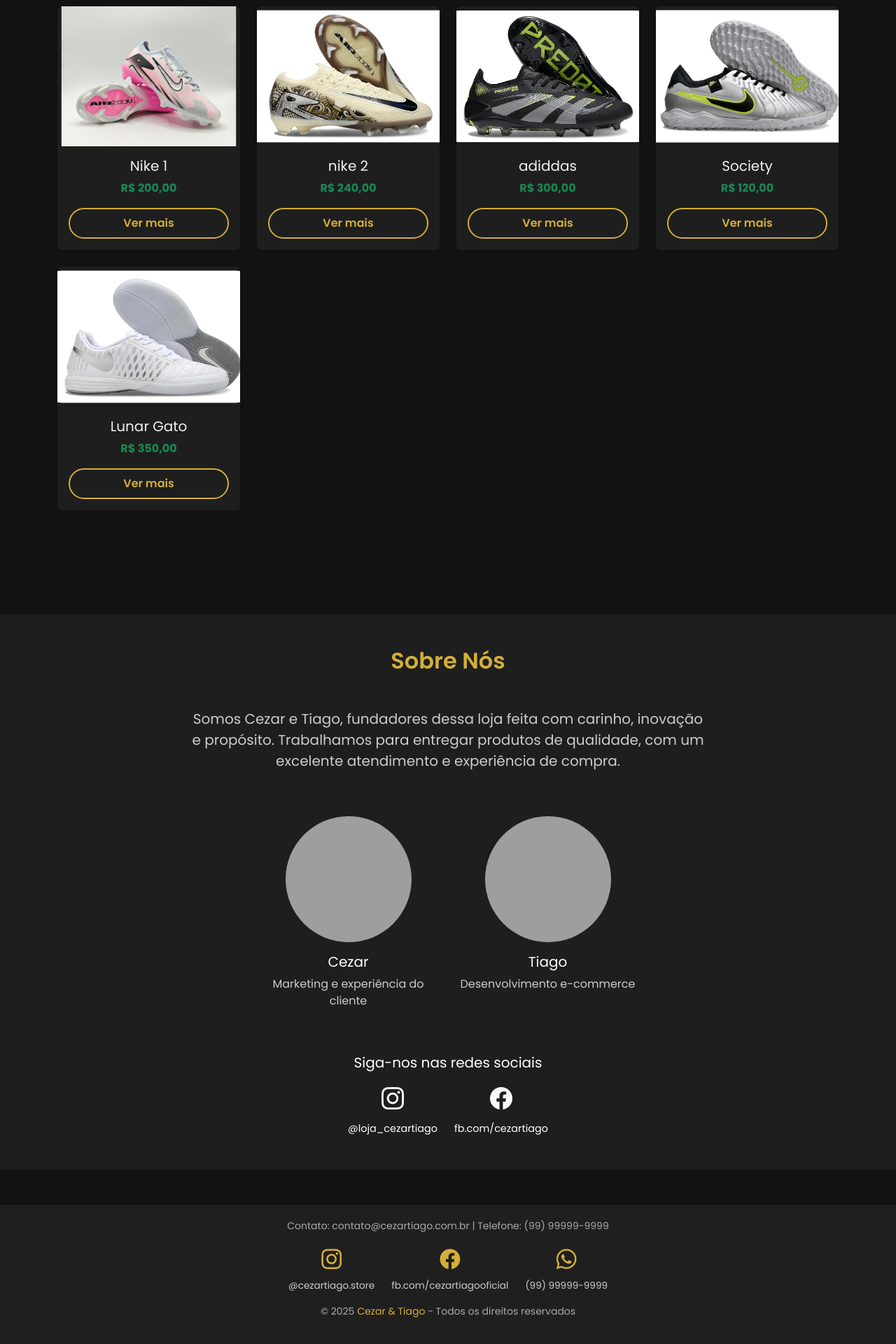
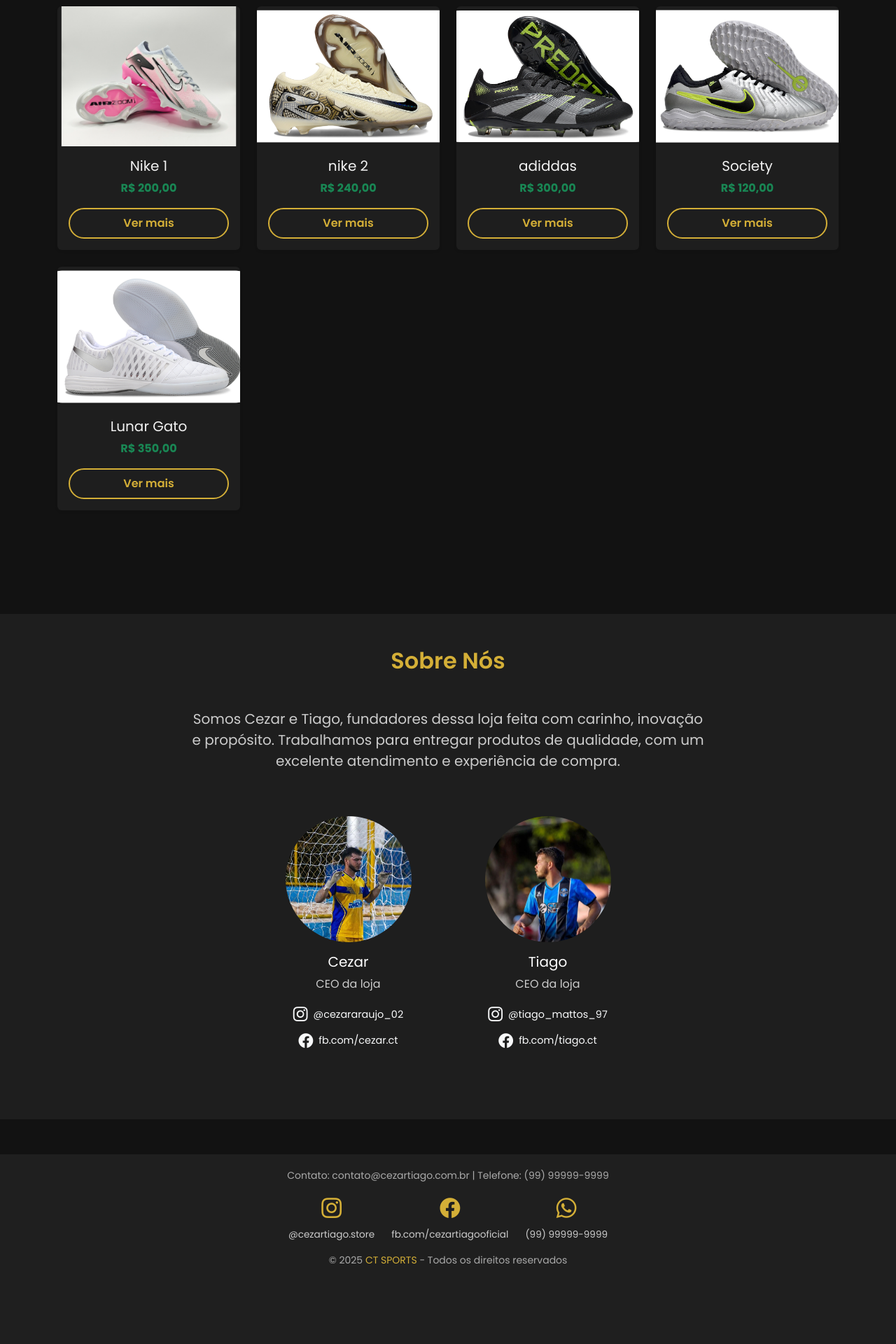
Before and after one commit to SanderleySilva/CT-SPORTS, a Django app: page / in a window 1280 px wide. Shown: the part 697-2617 px from the top of the page at 70% size. After the commit the page ends 2503 px from the top, so only its background shows below. Run offline with Django 5.2, Linux system fonts and the light colour scheme; data comes from the database, SQL or seed files in the repository; grey boxes are pictures that could not be loaded.

Commit message:
Fotos atualizadas

```diff
--- a/loja_app/templates/base.html
+++ b/loja_app/templates/base.html
@@ -215,7 +215,7 @@
       </div>
     </div>
 
-    <p>&copy; 2025 <span style="color: #d4af37;">Cezar & Tiago</span> - Todos os direitos reservados</p>
+    <p>&copy; 2025 <span style="color: #d4af37;">CT SPORTS</span> - Todos os direitos reservados</p>
   </div>
 </footer>
 
--- a/loja_app/templates/produtos/lista_produtos.html
+++ b/loja_app/templates/produtos/lista_produtos.html
@@ -37,47 +37,60 @@
 </section>
 
 <!-- Sobre -->
+{% load static %}
 <section class="py-5 text-white" id="sobre" style="background-color: #1e1e1e; padding-top: 100px; padding-bottom: 100px;">
   <div class="container">
     <h2 class="text-center mb-5">Sobre Nós</h2>
 
     <div class="row justify-content-center mb-5">
       <div class="col-md-8 text-center">
-        <p class="lead">Somos Cezar e Tiago, fundadores dessa loja feita com carinho, inovação e propósito. Trabalhamos para entregar produtos de qualidade, com um excelente atendimento e experiência de compra.</p>
+        <p class="lead">
+          Somos Cezar e Tiago, fundadores dessa loja feita com carinho, inovação e propósito.
+          Trabalhamos para entregar produtos de qualidade, com um excelente atendimento e experiência de compra.
+        </p>
       </div>
     </div>
 
     <div class="row justify-content-center mb-5">
       <div class="col-md-3 text-center">
-        <img src="https://i1.sndcdn.com/artworks-000157492463-x1olqe-t500x500.jpg" alt="Cezar" class="img-fluid rounded-circle mb-2" style="height: 180px; width: 180px; object-fit: cover;">
+        <img src="{% static 'sobre/cezar.jpg' %}" alt="Cezar" class="img-fluid rounded-circle mb-2"
+             style="height: 180px; width: 180px; object-fit: cover;">
         <h5 class="mt-2 text-white">Cezar</h5>
-        <p style="color: #ccc;">Marketing e experiência do cliente</p>
+        <p style="color: #ccc;">CEO da loja</p>
+        <div class="d-flex flex-column align-items-center mt-2" style="gap: 0.4rem;">
+          <div class="d-flex align-items-center gap-2">
+            <i class="bi bi-instagram text-light" style="font-size: 1.3rem;"></i>
+            <a href="https://www.instagram.com/cezararaujo_02?igsh=Zzh2b3o4MmVmOGhm" class="text-light" target="_blank"
+               style="text-decoration: none; font-size: 0.9rem;">@cezararaujo_02</a>
+          </div>
+          <div class="d-flex align-items-center gap-2">
+            <i class="bi bi-facebook text-light" style="font-size: 1.3rem;"></i>
+            <a href="https://www.facebook.com/cezar.ct" class="text-light" target="_blank"
+               style="text-decoration: none; font-size: 0.9rem;">fb.com/cezar.ct</a>
+          </div>
+        </div>
       </div>
+
       <div class="col-md-3 text-center">
-        <img src="https://encrypted-tbn0.gstatic.com/images?q=tbn:ANd9GcQGu5adudEb5BR3A0m8MV8wT5UpW2XGOoKQDQ&s" alt="Tiago" class="img-fluid rounded-circle mb-2" style="height: 180px; width: 180px; object-fit: cover;">
+        <img src="{% static 'sobre/tiago.jpg' %}" alt="Tiago" class="img-fluid rounded-circle mb-2"
+             style="height: 180px; width: 180px; object-fit: cover;">
         <h5 class="mt-2 text-white">Tiago</h5>
-        <p style="color: #ccc;">Desenvolvimento e-commerce</p>
-      </div>
-    </div>
-
-    <div class="text-center">
-      <h5 class="mb-3 text-white">Siga-nos nas redes sociais</h5>
-      <div class="d-flex justify-content-center align-items-center flex-wrap gap-4">
-        <div class="text-center">
-          <a href="https://www.instagram.com/ctsports" class="text-light" target="_blank">
-            <i class="bi bi-instagram" style="font-size: 2rem;"></i>
-          </a>
-          <p class="mt-2 mb-0" style="font-size: 0.9rem;">@loja_cezartiago</p>
-        </div>
-        <div class="text-center">
-          <a href="https://www.facebook.com/ctsports" class="text-light" target="_blank">
-            <i class="bi bi-facebook" style="font-size: 2rem;"></i>
-          </a>
-          <p class="mt-2 mb-0" style="font-size: 0.9rem;">fb.com/cezartiago</p>
+        <p style="color: #ccc;">CEO da loja</p>
+        <div class="d-flex flex-column align-items-center mt-2" style="gap: 0.4rem;">
+          <div class="d-flex align-items-center gap-2">
+            <i class="bi bi-instagram text-light" style="font-size: 1.3rem;"></i>
+            <a href="https://www.instagram.com/tiago_mattos_97?igsh=ajkxcHNibTYyYXVw" class="text-light" target="_blank"
+               style="text-decoration: none; font-size: 0.9rem;">@tiago_mattos_97</a>
+          </div>
+          <div class="d-flex align-items-center gap-2">
+            <i class="bi bi-facebook text-light" style="font-size: 1.3rem;"></i>
+            <a href="https://www.facebook.com/tiago.ct" class="text-light" target="_blank"
+               style="text-decoration: none; font-size: 0.9rem;">fb.com/tiago.ct</a>
+          </div>
         </div>
       </div>
     </div>
-  </div>
 </section>
 
+
 {% endblock %}
```
Also changed, not shown: loja_app/static/sobre/cezar.jpg (added), loja_app/static/sobre/tiago.jpg (added).
